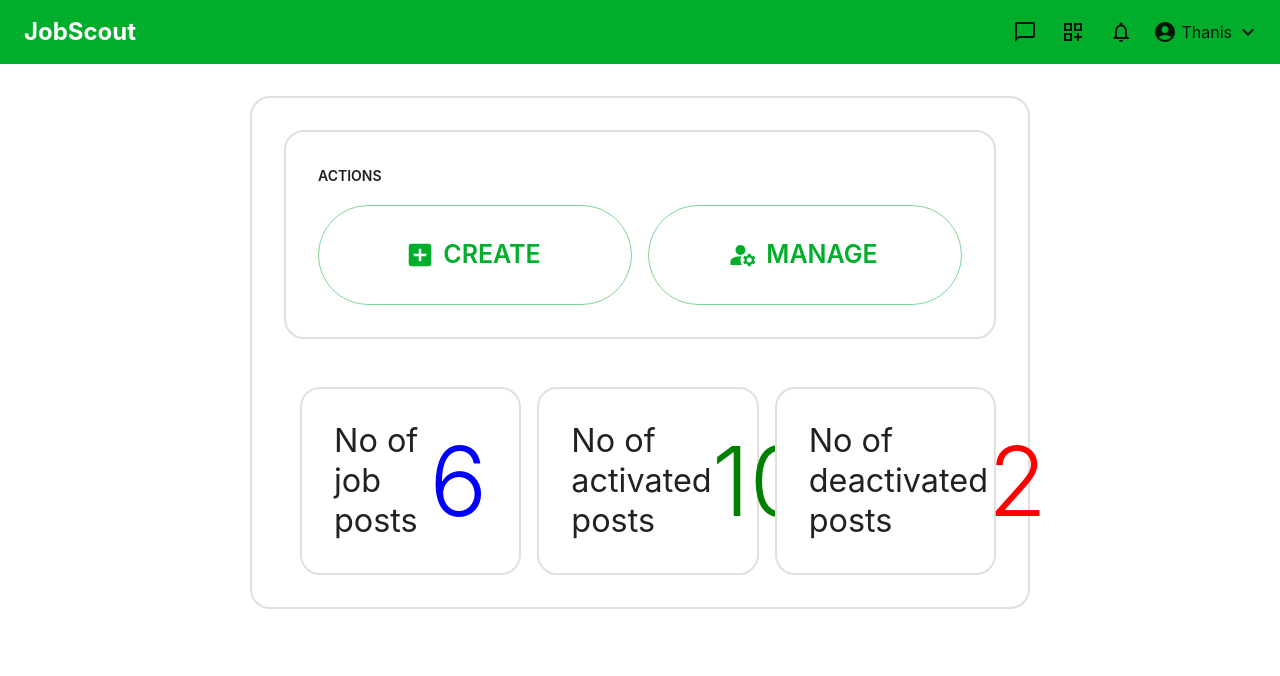
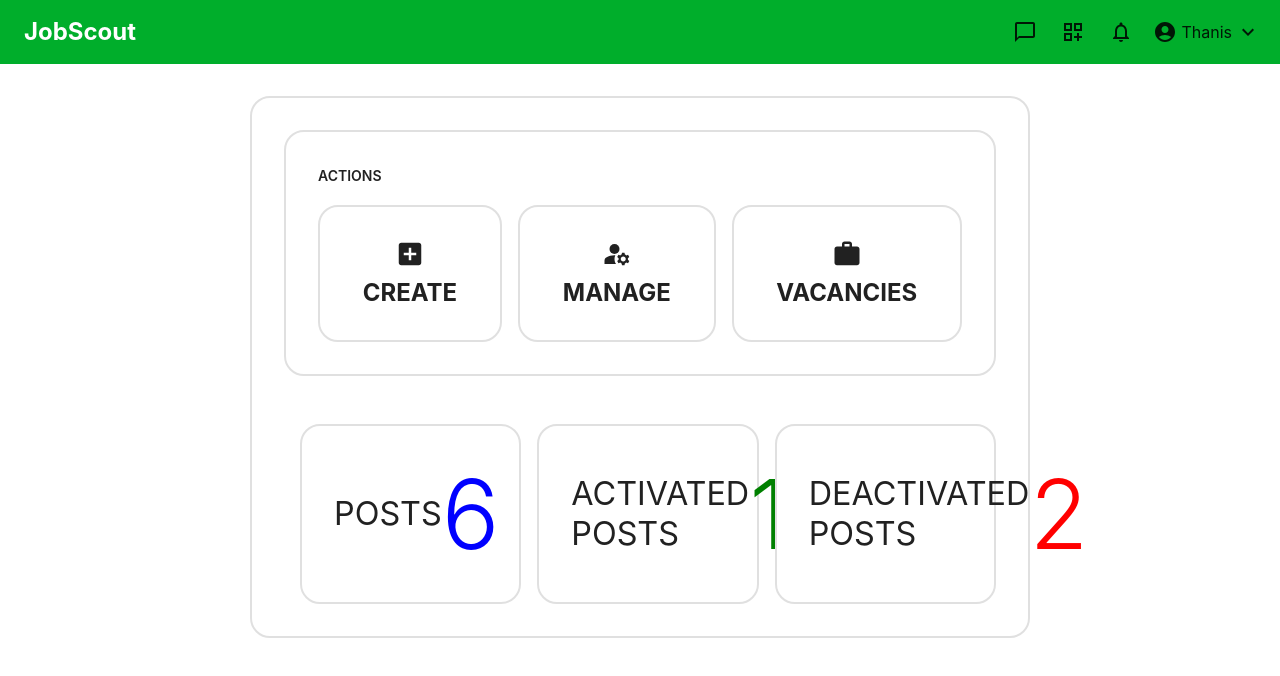
Before and after one commit to zetcco/jobscout-frontend, a React (Create React App) app: page /home in a window 1280 px wide. Shown: the top 676 px of the page. Built offline with nearby package versions, Linux system fonts and the light colour scheme.

Commit message:
JobSeekerHome component modified

```diff
--- a/src/routes/profile/job_creator/JobCreatorHome/JobCreatorHome.jsx
+++ b/src/routes/profile/job_creator/JobCreatorHome/JobCreatorHome.jsx
@@ -2,10 +2,12 @@ import React from 'react'
 import { BasicCard } from '../../../../components/cards/BasicCard'
 import { Stack } from '@mui/system'
 import SmallPanel from '../../../../components/SmallPanel'
-import { Button , Grid } from '@mui/material'
+import {Grid, Typography } from '@mui/material'
 import { JobCreatorHomeCards } from './JobCreatorHomeCards'
+import { SelectableCard } from '../../../../components/cards/SelectableCard'
 import AddBoxIcon from '@mui/icons-material/AddBox';
 import ManageAccountsIcon from '@mui/icons-material/ManageAccounts';
+import WorkIcon from '@mui/icons-material/Work';
 
 export const JobCreatorHome = () => {
   return (
@@ -15,42 +17,71 @@ export const JobCreatorHome = () => {
                     <SmallPanel
                         mainTitle = {'Actions'}
                     >
-                            <Stack direction={'row'} spacing = {2}>
-                                <Button variant = 'outlined' sx = {{height:'100px' , fontSize:'25px'}} startIcon = {<AddBoxIcon sx = {{width:'30px', height: '30px'}}/>} fullWidth >Create</Button>
-                                <Button variant = 'outlined' sx = {{height:'100px' , fontSize:'25px'}} startIcon = {<ManageAccountsIcon sx = {{width:'30px', height: '30px'}}/>} fullWidth >Manage</Button>
+                            <Stack direction={'row'} spacing = {2} sx = {{justifyContent:'space-evenly'}}>
+                                <SelectableCard
+                                    sx  = {{flexGrow:1}}
+                                    title = {
+                                            <Stack direction = {'column'} alignItems = {'center'} justifyContent = {'center'} spacing = {1}>
+                                                <AddBoxIcon sx = {{height:'30px' , width:'30px'}}/>
+                                                <Typography variant = 'h5'>CREATE</Typography>
+                                             </Stack> }
+                                    />
+                                <SelectableCard
+                                    sx  = {{flexGrow:1}}
+                                    title = {
+                                            <Stack direction = {'column'} alignItems = {'center'} justifyContent = {'center'} spacing = {1}>
+                                                <ManageAccountsIcon sx = {{height:'30px' , width:'30px'}}/>
+                                                <Typography variant = 'h5'>MANAGE</Typography>
+                                            </Stack> }
+                                    />
+
+                                <SelectableCard
+                                    sx  = {{flexGrow:1}}
+                                    title = {
+                                            <Stack direction = {'column'} alignItems = {'center'} justifyContent = {'center'} spacing = {1}>
+                                                <WorkIcon sx = {{height:'30px' , width:'30px'}}/>
+                                                <Typography variant = 'h5'>VACANCIES</Typography>
+                                            </Stack> }
+                                    />
                             </Stack>
                     </SmallPanel>
                 </Stack>
+
                 <Stack direction = {'row'} spacing = {2}>
-                    <Grid container spacing={2}>
-                    <Grid item xs = {4}>
+                    <Grid container spacing={2} sx = {{alignItems:'stretch'}}>
+                        <Grid item xs = {12} md = {4}>
                             <Stack flexGrow={1}>
                                 <JobCreatorHomeCards
-                                title = {'No of job posts'}
+                                    title = {'POSTS'}
+                                    subtitle = {'No of job posts'}
                                     count = {6}
                                     color = {'blue'}
                                 />
                             </Stack>
                         </Grid>
-                    <Grid item xs = {4}>
+                        <Grid item xs = {12} md = {4}>
                             <Stack flexGrow={1}>
                                 <JobCreatorHomeCards
-                                title = {'No of activated posts'}
+                                    title = {'ACTIVATED POSTS'}
+                                    subtitle = {'No of activated posts'}
                                     count = {10}
                                     color = {'green'}
                                 />
                             </Stack>
                         </Grid>
-                    <Grid item xs = {4}>
+                        <Grid item xs = {12} md = {4}>
                             <Stack flexGrow={1}>
                                 <JobCreatorHomeCards
-                                title = {'No of deactivated posts'}
+                                    title = {'DEACTIVATED POSTS'}
+                                    subtitle = {'No of deactivated posts'}
                                     count = {2}
                                     color = {'red'}
                                 />
                             </Stack>
-                    </Grid></Grid>
+                        </Grid>
+                    </Grid>
                 </Stack>
+
             </Stack>
         </BasicCard>
   )
```
Lines whose indentation alone changed are shown as unchanged.
